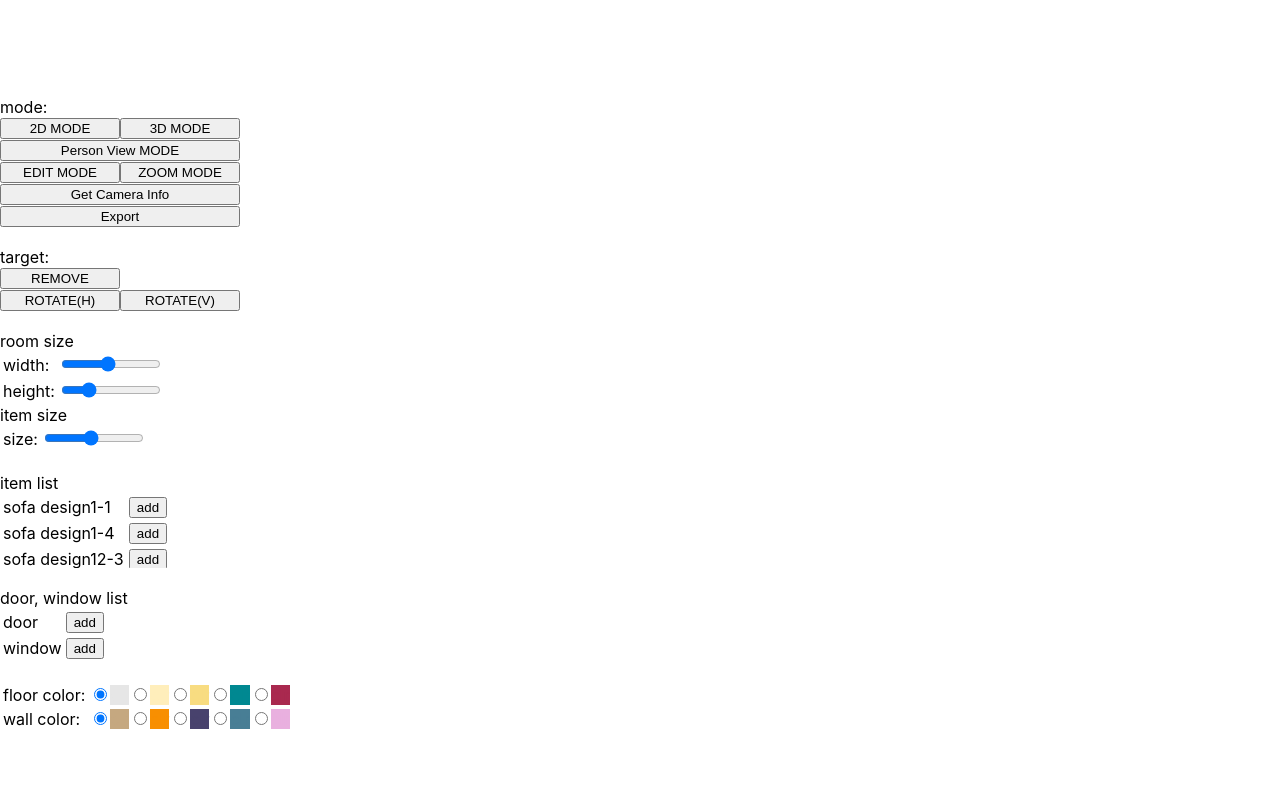
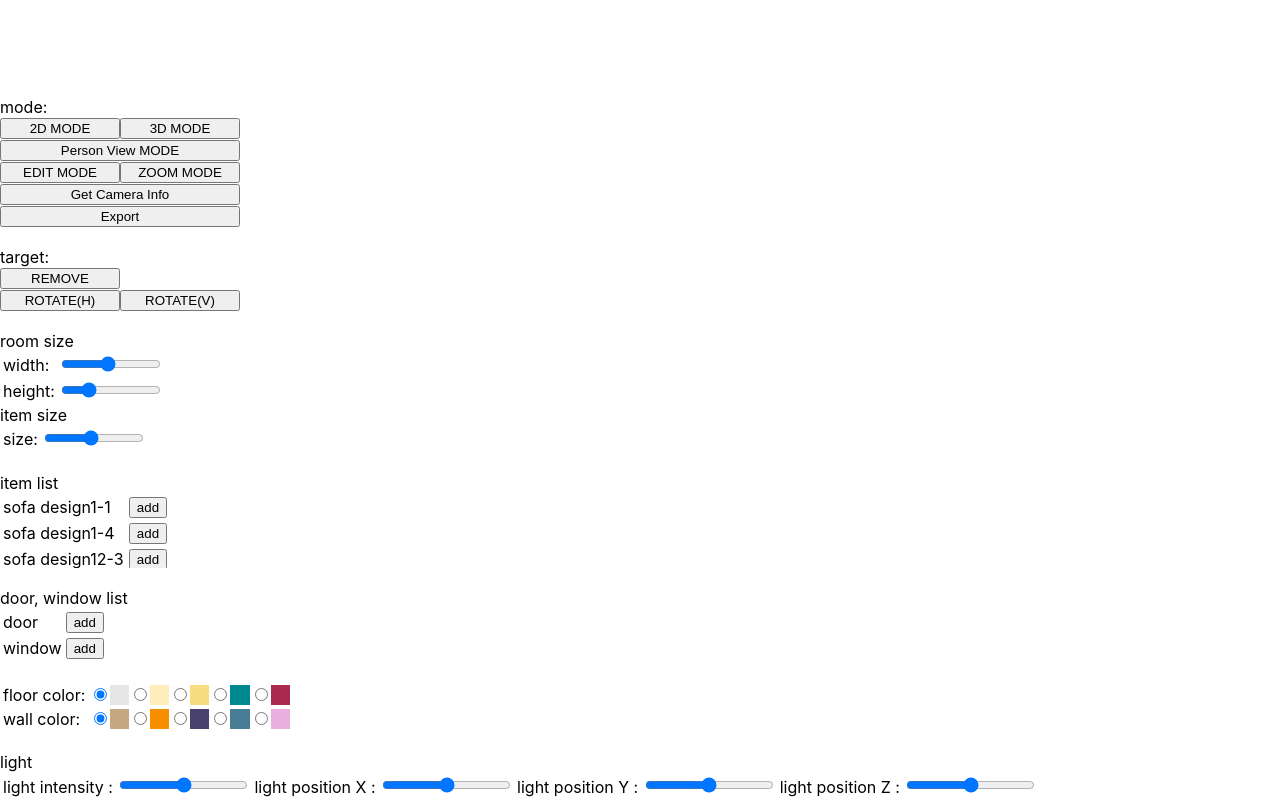
Before and after one commit to SketchHome/3d_editor_v3, a React (Create React App) app: page / in a window 1280 px wide. Shown: the part 303-1103 px from the top of the page. Before the commit the page ends 1035 px from the top, so only its background shows below. Built offline with nearby package versions, Linux system fonts and the light colour scheme.

Commit message:
basic shadow

```diff
--- a/src/components/Detailer/Detailer.js
+++ b/src/components/Detailer/Detailer.js
@@ -99,6 +99,20 @@ const Detailer = () => {
                     </tbody>
                 </table>
             </div>
+            <br />
+            <div>
+                light
+                <table>
+                    <tbody>
+                        <tr>
+                            <td>light intensity : <input type="range" id="light_intensity" step="0.1" min="0" max="3" defaultValue="1.5"></input></td>
+                            <td>light position X : <input type="range" id="light_intensity" step="0.1" min="0" max="3" defaultValue="1.5"></input></td>
+                            <td>light position Y : <input type="range" id="light_intensity" step="0.1" min="0" max="3" defaultValue="1.5"></input></td>
+                            <td>light position Z : <input type="range" id="light_intensity" step="0.1" min="0" max="3" defaultValue="1.5"></input></td>
+                        </tr>
+                    </tbody>
+                </table>
+            </div>
         </div>
     );
 }
--- a/src/components/Editor.js
+++ b/src/components/Editor.js
@@ -24,11 +24,21 @@ class Editor extends Component {
 
 		renderer.setClearColor("#ffffff")
 		renderer.setSize(width, height);
+		renderer.shadowMap.enabled = true;
+		renderer.shadowMap.type = THREE.PCFSoftShadowMap;
 		camera.position.y = 10;
 		this.mount.appendChild(renderer.domElement);
 
-		var ambientLight = new THREE.AmbientLight(0xffffff, 1); // soft white light
-		scene.add( ambientLight );
+		//var ambientLight = new THREE.AmbientLight(0xffffff, 1); // soft white light
+		//scene.add( ambientLight );
+
+		// add shadow
+		var pointLight = new THREE.PointLight(0xffffff, 1.5);
+		pointLight.castShadow = true;
+		pointLight.position.set(0, 3, 0);
+		scene.add(pointLight);
+		//
+
 		let target = [];
 		let drag_target = [];
 		const controls = new OrbitControls(camera, renderer.domElement);
@@ -50,6 +60,8 @@ class Editor extends Component {
 			addLoadObj(room, item.name, item.size, item.position, item.id, 2);
 		});
 		scene.add(room);
+
+		console.log(scene);
 
 		// set event
 		setKeyboardEvent(controls, camera, room);
--- a/src/components/module/_addObject.js
+++ b/src/components/module/_addObject.js
@@ -48,7 +48,11 @@ export const addLoadObj = (room, obj_name, obj_path, size, position, id, dim) =>
                 object.name = `group_${id}`;
                 object.obj_size = { "x": size.x, "y": size.y, "z": size.z };
                 object.obj_position = { "x": position.x, "y": position.y, "z": position.z };
-                object.children.forEach(child => { child.name = "load_object_part"; });
+                object.children.forEach(child => {
+                    child.name = "load_object_part";
+                    child.castShadow = true;
+                    child.receiveShadow = true;
+                 });
                 room.add(object);
             },
             (xhr) => {
--- a/src/components/module/_createMesh.js
+++ b/src/components/module/_createMesh.js
@@ -2,7 +2,7 @@ import * as THREE from "three";
 
 export const createWallMesh = (id, type, direction, room_size, dim) => {
     // set size
-    const material = new THREE.MeshBasicMaterial({ color: "#c5a880" });
+    const material = new THREE.MeshLambertMaterial({ color: "#c5a880" });
     const geometry = new THREE.BoxGeometry(1, 1, 1);
     const wall_mesh = new THREE.Mesh(geometry, material);
 
@@ -21,6 +21,10 @@ export const createWallMesh = (id, type, direction, room_size, dim) => {
     wall_mesh.scale.set(size.x, size.y, size.z);
     wall_mesh.wall_type = type;
     wall_mesh.wall_size = { "y": size.y };
+
+    // shadow
+    wall_mesh.castShadow = true;
+    wall_mesh.receiveShadow = false;
 
     // set position
     const position = new THREE.Vector3();
@@ -69,6 +73,7 @@ export const createWindowMesh = (id, size, position, type, wall_position, dim) =
     window_mesh.scale.set(size.x, size.y, size.z);
     window_mesh.window_size = { "x": size.x, "y": size.y, "z": size.z };
     window_mesh.window_position = { "x": position.x, "y": position.y };
+    //window_mesh.castShadow = true
     switch (type) {
         case "horizon":
             window_mesh.position.setX(position.x);
@@ -109,6 +114,7 @@ export const createDoorMesh = (id, size, position, type, wall_position, dim) =>
     door_mesh.scale.set(size.x, size.y, size.z);
     door_mesh.door_size = { "x": size.x, "y": size.y, "z": size.z };
     door_mesh.door_position = { "x": position.x };
+    door_mesh.castShadow = true;
     switch (type) {
         case "horizon":
             door_mesh.position.setX(position.x);
@@ -142,7 +148,7 @@ export const createDoorMesh = (id, size, position, type, wall_position, dim) =>
 }
 
 export const createFloorMesh = (size) => {
-    const material = new THREE.MeshBasicMaterial({ color: "#e6e6e6" });
+    const material = new THREE.MeshLambertMaterial({ color: "#e6e6e6" });
     const geometry = new THREE.BoxGeometry(1, 1, 1);
     const floor_mesh = new THREE.Mesh(geometry, material);
 
@@ -150,5 +156,7 @@ export const createFloorMesh = (size) => {
     floor_mesh.position.setY(-0.05);
     floor_mesh.name = "floor";
 
+    floor_mesh.receiveShadow = true;
+
     return floor_mesh;
 }
```
